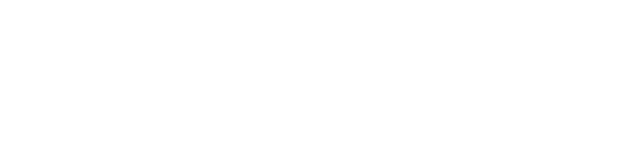
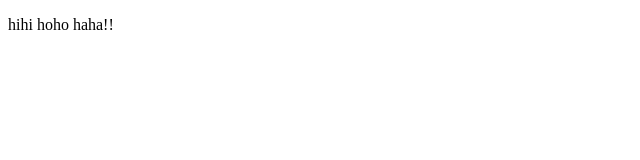
Before and after one commit to nguyenngu2005/BT01_Git, a plain HTML site: page index.html in a window 1280 px wide. Shown: the whole page, without its empty margins (0-640 px from the left). Drawn offline with Linux system fonts and the light colour scheme.

Commit message:
Them hihi hoho...

```diff
--- a/index.html
+++ b/index.html
@@ -6,6 +6,6 @@
     <title>Document</title>
 </head>
 <body>
-
+    <p>hihi hoho haha!!</p>
 </body>
 </html>
```
